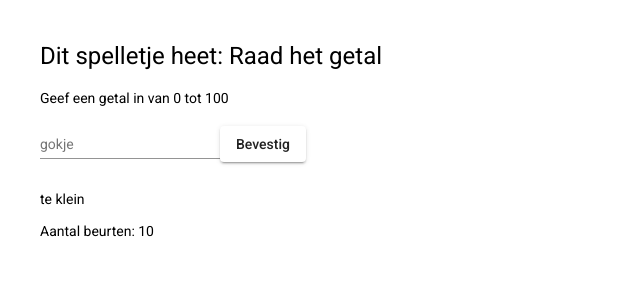
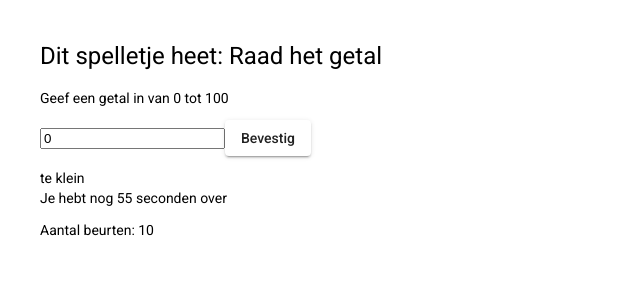
Before and after one commit to TheJokes1/Angular1, an Angular app: page / in a window 1280 px wide. Shown: the top 300 px of the page, without its empty margins (0-640 px from the left). Built offline with nearby package versions, Linux system fonts and the light colour scheme.

Commit message:
input en button working

```diff
--- a/src/app/app.component.html
+++ b/src/app/app.component.html
@@ -3,14 +3,16 @@
 
 <p>Geef een getal in van 0 tot 100</p>
 
-<mat-form-field>
+<!-- <mat-form-field>
     <input matInput placeholder="gokje"
     type= "number"
     #waarde>
-</mat-form-field>
+</mat-form-field> -->
+
+<input [(ngModel)]="waarde">
 
 <a *ngIf="counter!=0 && !guessed">
-    <button mat-raised-button (click)="onSave(waarde.value)">Bevestig</button>
+    <button mat-raised-button (click)="onSave()">Bevestig</button>
 </a>
 <p></p>
 
@@ -28,7 +30,7 @@
 </ng-template>
 
 <p>
-
+Je hebt nog {{secondsLocal}} seconden over
 </p>
 <div *ngIf="counter>0">Aantal beurten: {{counter}}</div>
 
--- a/src/app/app.component.ts
+++ b/src/app/app.component.ts
@@ -1,6 +1,7 @@
 import { Component } from '@angular/core';
 import { MaterialModule } from './material.module';
 import { FormControl } from '@angular/forms';
+import { CounterService } from './counter.service';
 
 
 @Component({
@@ -9,19 +10,27 @@ import { FormControl } from '@angular/forms';
   styleUrls: ['./app.component.css']
 })
 export class AppComponent {
+  waarde = 0;
   savedValue:Number = null;
   title = 'Raad het getal';
   randomNumber= Math.floor(Math.random() * 100) + 1;
   counter:number = 10;
   guessed= false;
+  secondsLocal: number = 60;
 
-  onSave(waarde){
-    console.log(waarde);
-    this.savedValue = waarde;
+constructor(counterservice: CounterService) {
+  counterservice.seconds.subscribe((seconds) => {
+    this.secondsLocal = seconds;
+  });
+}
+
+  onSave(){
+    console.log(this.waarde);
+    this.savedValue = this.waarde;
     this.counter--
   };
 
-  isTooBig(){
+  isTooBig = () => {
     return this.savedValue > this.randomNumber;
   }
 
--- a/src/app/app.module.ts
+++ b/src/app/app.module.ts
@@ -5,6 +5,7 @@ import { AppRoutingModule } from './app-routing.module';
 import { AppComponent } from './app.component';
 import { BrowserAnimationsModule } from '@angular/platform-browser/animations';
 import { MaterialModule } from './material.module';
+import { FormsModule } from '@angular/forms';
 
 import { MatInputModule } from '@angular/material/input';
 import { MatButtonModule } from '@angular/material/button';
@@ -18,7 +19,8 @@ import { MatButtonModule } from '@angular/material/button';
     AppRoutingModule,
     BrowserAnimationsModule,
     MaterialModule,
-    MatInputModule
+    MatInputModule,
+    FormsModule
   ],
   providers: [],
   bootstrap: [AppComponent]
--- /dev/null
+++ b/src/app/counter.service.ts
@@ -0,0 +1,18 @@
+import { Injectable } from '@angular/core';
+import { Subject } from 'rxjs';
+
+@Injectable({
+  providedIn: 'root'
+})
+export class CounterService {
+  counter: number = 60;
+  secondsSubject: Subject<number> = new Subject<number>();
+  seconds = this.secondsSubject.asObservable();
+
+  constructor() {
+    setInterval(() =>{
+      this.counter -= 1;
+      this.secondsSubject.next(this.counter);
+    }, 1000);
+ }
+}
```
Also changed, not shown: 1 other file (tests, documents, lock files or other folders).
